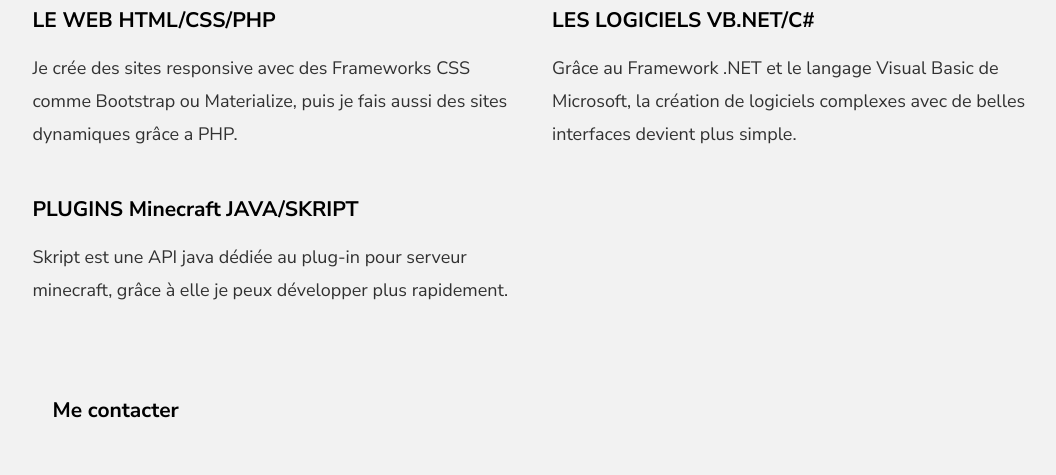
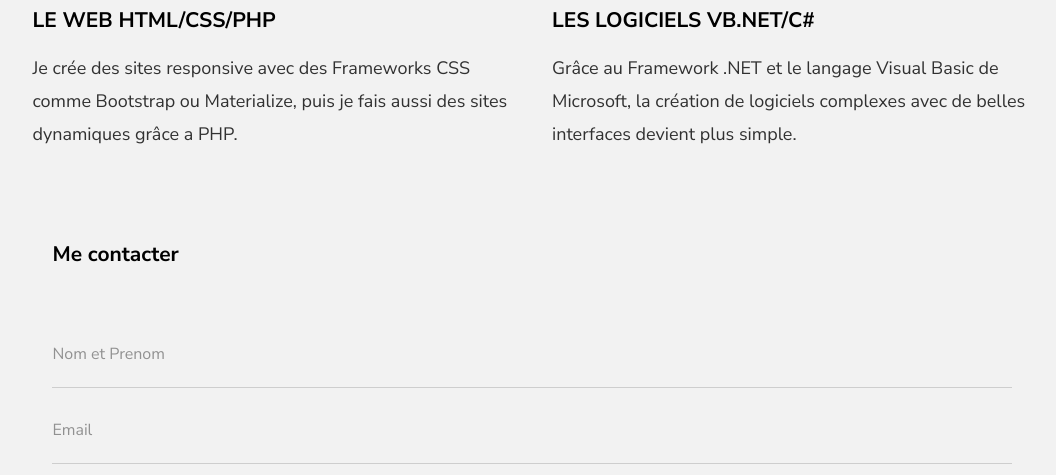
Before and after one commit to Goodup302/portfolio-blog, a PHP site: page /index.php?p=home in a window 1280 px wide. Shown: the part 1293-1768 px from the top of the page, without its empty margins (108-1164 px from the left). Run offline with PHP 8.4, Linux system fonts and the light colour scheme; some libraries are stand-ins or nearby versions.

Commit message:
Edit home page
Signed-off-by: Goodup302 <j.f0471430704@gmail.com>

```diff
--- a/app/Controller/AppController.php
+++ b/app/Controller/AppController.php
@@ -51,8 +51,10 @@ class AppController extends Controller
 
     /**
      * Error 404 controller
-     *
      * @param null $error
+     * @throws \Twig_Error_Loader
+     * @throws \Twig_Error_Runtime
+     * @throws \Twig_Error_Syntax
      */
     public function error404($error = null)
     {
--- a/app/views/home.twig
+++ b/app/views/home.twig
@@ -44,13 +44,6 @@
                             Grâce au Framework .NET et le langage Visual Basic de Microsoft, la création de logiciels complexes avec de belles interfaces devient plus simple.
                         </p>
                     </div>
-
-                    <div class="col-block">
-                        <h4 class="quarter-top-margin">PLUGINS Minecraft JAVA/SKRIPT</h4>
-                        <p>
-                            Skript est une API java dédiée au plug-in pour serveur minecraft, grâce à elle je peux développer plus rapidement.
-                        </p>
-                    </div>
                 </div>
 
                 <div class="col-md-12">
```
